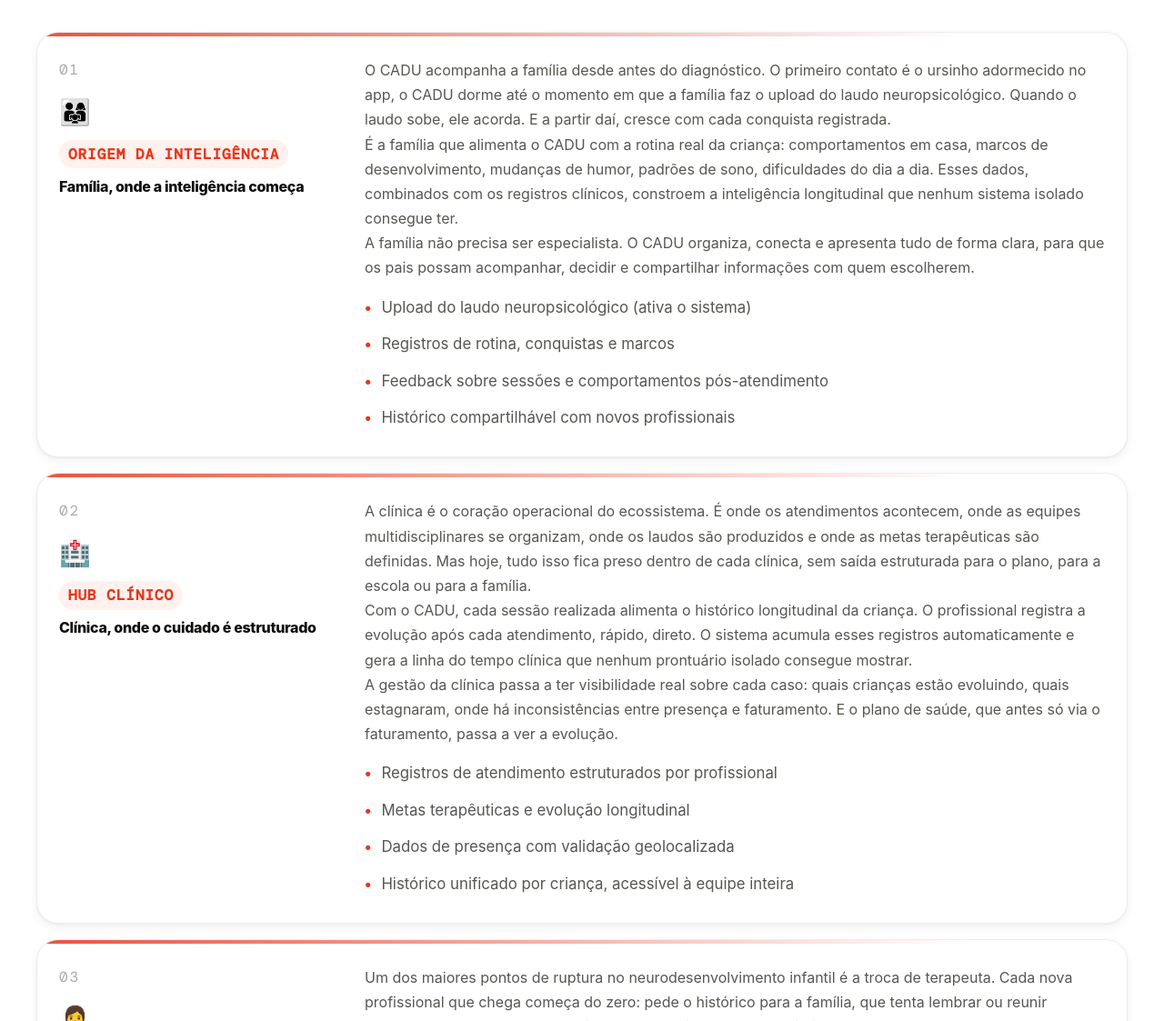
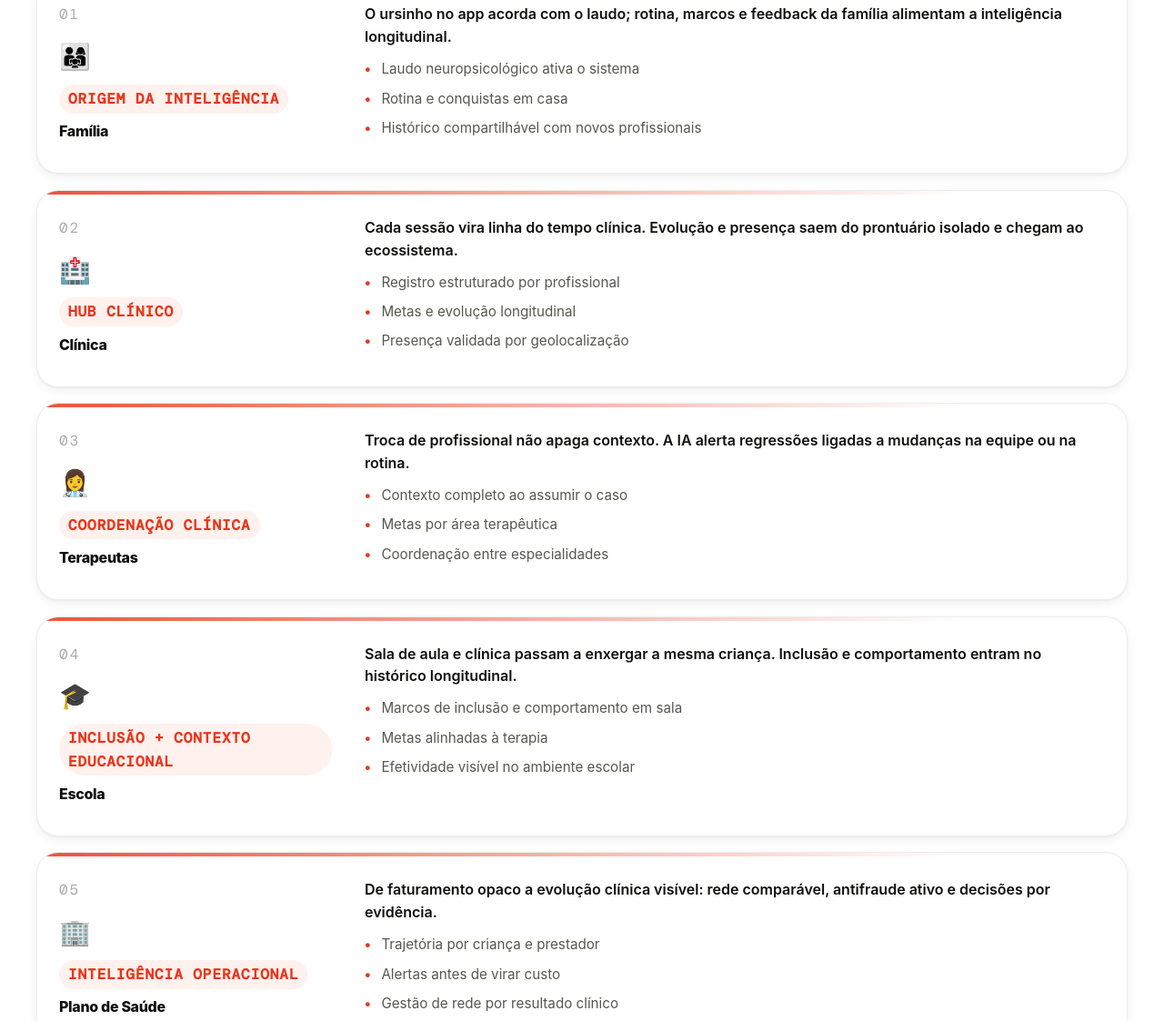
Before and after one commit to mariskywalker/caduhealthmed, a plain HTML site: page index.html in a window 1280 px wide. Shown: the part 4270-5393 px from the top of the page at 91% size. Drawn offline with nearby package versions, Linux system fonts and the light colour scheme; a web font is replaced by a local one.

Commit message:
Encurta copy da seção Cinco frentes com hierarquia clara.
Uma frase de impacto por frente e três bullets essenciais; títulos simplificados.

Co-authored-by: Cursor <cursoragent@cursor.com>

```diff
--- a/index.html
+++ b/index.html
@@ -760,7 +760,9 @@ footer{background:var(--black);border-top:1px solid #ffffff0f;flex-wrap:wrap;jus
 #frentes-cuidado .frente-card-head .sol-num{margin-bottom:.35rem}
 #frentes-cuidado .frente-card-head .sol-icon{margin-bottom:.15rem}
 #frentes-cuidado .frente-card-head .plano-tag{margin-left:0;margin-bottom:.25rem;display:inline-block;align-self:flex-start}
-#frentes-cuidado .frente-card-body .urgencia-list{margin-top:1rem}
+#frentes-cuidado .frente-card-body .frente-lead{color:var(--black);font-weight:600;line-height:1.55;margin-bottom:.65rem}
+#frentes-cuidado .frente-card-body .urgencia-list{margin-top:0}
+#frentes-cuidado .frente-card-body .frente-keys li{font-size:max(15px,0.95rem);margin-top:.45rem}
 @media(max-width:900px){#frentes-cuidado .frentes-stack .sol-card{grid-template-columns:1fr}}
 .cta-headline strong{color:var(--red);font-weight:900}
 /* VISÃO PLANO DE SAÚDE (iframe, Tailwind + Chart isolados) */
@@ -1156,7 +1158,7 @@ footer{background:var(--black);border-top:1px solid #ffffff0f;flex-wrap:wrap;jus
     <div class="reveal">
       <p class="eyebrow">As 5 frentes do cuidado</p>
       <h2 class="section-headline">Cinco frentes.<br/><em>Uma inteligência contínua.</em></h2>
-      <p class="section-body" style="max-width:640px;margin-bottom:0.5rem">O desenvolvimento infantil não acontece em nenhum lugar isolado. Ele acontece na escola, na clínica, na sessão com o terapeuta, no dia a dia em casa, e depende do plano que viabiliza tudo isso. O CADU é a primeira plataforma que conecta todas essas frentes em uma trajetória única por criança.</p>
+      <p class="section-body" style="max-width:560px;margin-bottom:0.5rem">Cinco frentes, um só histórico. O CADU conecta escola, clínica, terapeutas, família e plano na mesma trajetória por criança.</p>
     </div>
     <div class="frentes-stack">
       <div class="sol-card frente-card reveal">
@@ -1164,16 +1166,13 @@ footer{background:var(--black);border-top:1px solid #ffffff0f;flex-wrap:wrap;jus
           <span class="sol-num">01</span>
           <span class="sol-icon">👨‍👩‍👧</span>
           <span class="plano-tag">Origem da inteligência</span>
-          <div class="sol-title">Família, onde a inteligência começa</div>
+          <div class="sol-title">Família</div>
         </div>
         <div class="frente-card-body">
-          <p class="sol-body">O CADU acompanha a família desde antes do diagnóstico. O primeiro contato é o ursinho adormecido no app, o CADU dorme até o momento em que a família faz o upload do laudo neuropsicológico. Quando o laudo sobe, ele acorda. E a partir daí, cresce com cada conquista registrada.</p>
-          <p class="sol-body">É a família que alimenta o CADU com a rotina real da criança: comportamentos em casa, marcos de desenvolvimento, mudanças de humor, padrões de sono, dificuldades do dia a dia. Esses dados, combinados com os registros clínicos, constroem a inteligência longitudinal que nenhum sistema isolado consegue ter.</p>
-          <p class="sol-body">A família não precisa ser especialista. O CADU organiza, conecta e apresenta tudo de forma clara, para que os pais possam acompanhar, decidir e compartilhar informações com quem escolherem.</p>
-          <ul class="urgencia-list">
-            <li>Upload do laudo neuropsicológico (ativa o sistema)</li>
-            <li>Registros de rotina, conquistas e marcos</li>
-            <li>Feedback sobre sessões e comportamentos pós-atendimento</li>
+          <p class="sol-body frente-lead">O ursinho no app acorda com o laudo; rotina, marcos e feedback da família alimentam a inteligência longitudinal.</p>
+          <ul class="urgencia-list frente-keys">
+            <li>Laudo neuropsicológico ativa o sistema</li>
+            <li>Rotina e conquistas em casa</li>
             <li>Histórico compartilhável com novos profissionais</li>
           </ul>
         </div>
@@ -1183,17 +1182,14 @@ footer{background:var(--black);border-top:1px solid #ffffff0f;flex-wrap:wrap;jus
           <span class="sol-num">02</span>
           <span class="sol-icon">🏥</span>
           <span class="plano-tag">Hub clínico</span>
-          <div class="sol-title">Clínica, onde o cuidado é estruturado</div>
+          <div class="sol-title">Clínica</div>
         </div>
         <div class="frente-card-body">
-          <p class="sol-body">A clínica é o coração operacional do ecossistema. É onde os atendimentos acontecem, onde as equipes multidisciplinares se organizam, onde os laudos são produzidos e onde as metas terapêuticas são definidas. Mas hoje, tudo isso fica preso dentro de cada clínica, sem saída estruturada para o plano, para a escola ou para a família.</p>
-          <p class="sol-body">Com o CADU, cada sessão realizada alimenta o histórico longitudinal da criança. O profissional registra a evolução após cada atendimento, rápido, direto. O sistema acumula esses registros automaticamente e gera a linha do tempo clínica que nenhum prontuário isolado consegue mostrar.</p>
-          <p class="sol-body">A gestão da clínica passa a ter visibilidade real sobre cada caso: quais crianças estão evoluindo, quais estagnaram, onde há inconsistências entre presença e faturamento. E o plano de saúde, que antes só via o faturamento, passa a ver a evolução.</p>
-          <ul class="urgencia-list">
-            <li>Registros de atendimento estruturados por profissional</li>
-            <li>Metas terapêuticas e evolução longitudinal</li>
-            <li>Dados de presença com validação geolocalizada</li>
-            <li>Histórico unificado por criança, acessível à equipe inteira</li>
+          <p class="sol-body frente-lead">Cada sessão vira linha do tempo clínica. Evolução e presença saem do prontuário isolado e chegam ao ecossistema.</p>
+          <ul class="urgencia-list frente-keys">
+            <li>Registro estruturado por profissional</li>
+            <li>Metas e evolução longitudinal</li>
+            <li>Presença validada por geolocalização</li>
           </ul>
         </div>
       </div>
@@ -1202,17 +1198,14 @@ footer{background:var(--black);border-top:1px solid #ffffff0f;flex-wrap:wrap;jus
           <span class="sol-num">03</span>
           <span class="sol-icon">👩‍⚕️</span>
           <span class="plano-tag">Coordenação clínica</span>
-          <div class="sol-title">Terapeutas, sem recomeçar do zero</div>
+          <div class="sol-title">Terapeutas</div>
         </div>
         <div class="frente-card-body">
-          <p class="sol-body">Um dos maiores pontos de ruptura no neurodesenvolvimento infantil é a troca de terapeuta. Cada nova profissional que chega começa do zero: pede o histórico para a família, que tenta lembrar ou reunir documentos soltos. Sessões valiosas são perdidas em reconstituição de contexto.</p>
-          <p class="sol-body">Com o CADU, a troca de terapeuta não apaga o histórico. Tudo está estruturado, acessível, longitudinal. A nova profissional chega já com contexto: o que foi tentado, o que funcionou, onde houve regressão, qual o perfil sensorial da criança, quais as metas em curso.</p>
-          <p class="sol-body">Além disso, o CADU detecta automaticamente padrões críticos, como quedas de evolução correlacionadas a trocas de profissional ou mudanças de rotina, gerando alertas antes que meses de regressão passem sem ser identificados.</p>
-          <ul class="urgencia-list">
-            <li>Contexto completo ao assumir um caso</li>
-            <li>Menos tempo em alinhamento informal (WhatsApp, reuniões)</li>
-            <li>Registro de metas e progresso por área terapêutica</li>
-            <li>Coordenação automática entre fono, TO, psicólogo, psiquiatra</li>
+          <p class="sol-body frente-lead">Troca de profissional não apaga contexto. A IA alerta regressões ligadas a mudanças na equipe ou na rotina.</p>
+          <ul class="urgencia-list frente-keys">
+            <li>Contexto completo ao assumir o caso</li>
+            <li>Metas por área terapêutica</li>
+            <li>Coordenação entre especialidades</li>
           </ul>
         </div>
       </div>
@@ -1221,17 +1214,14 @@ footer{background:var(--black);border-top:1px solid #ffffff0f;flex-wrap:wrap;jus
           <span class="sol-num">04</span>
           <span class="sol-icon">🎓</span>
           <span class="plano-tag">Inclusão + contexto educacional</span>
-          <div class="sol-title">Escola, onde o desenvolvimento se manifesta</div>
+          <div class="sol-title">Escola</div>
         </div>
         <div class="frente-card-body">
-          <p class="sol-body">A escola é onde os avanços clínicos precisam aparecer na prática, e onde os sinais mais importantes do desenvolvimento real da criança surgem primeiro. Mas hoje, escola e clínica operam em mundos completamente separados. O que acontece na terapia não chega ao professor. O que o professor observa não chega ao terapeuta.</p>
-          <p class="sol-body">O CADU conecta o contexto educacional ao histórico longitudinal da criança. Marcos de inclusão escolar, adaptações curriculares, comportamentos em sala e relatórios pedagógicos entram no mesmo sistema que reúne os dados clínicos, criando uma visão completa que nenhum dos dois atores tinha isoladamente.</p>
-          <p class="sol-body">Para a operadora, isso significa dados sobre efetividade real: a criança está generalizando os avanços terapêuticos para o ambiente escolar? A frequência de sessões está correlacionada com melhora observável na escola? Pela primeira vez, é possível responder a essa pergunta.</p>
-          <ul class="urgencia-list">
+          <p class="sol-body frente-lead">Sala de aula e clínica passam a enxergar a mesma criança. Inclusão e comportamento entram no histórico longitudinal.</p>
+          <ul class="urgencia-list frente-keys">
             <li>Marcos de inclusão e comportamento em sala</li>
-            <li>Alinhamento com metas terapêuticas ativas</li>
-            <li>Relatórios pedagógicos integrados ao histórico</li>
-            <li>Visão do impacto real do tratamento no dia a dia escolar</li>
+            <li>Metas alinhadas à terapia</li>
+            <li>Efetividade visível no ambiente escolar</li>
           </ul>
         </div>
       </div>
@@ -1240,19 +1230,14 @@ footer{background:var(--black);border-top:1px solid #ffffff0f;flex-wrap:wrap;jus
           <span class="sol-num">05</span>
           <span class="sol-icon">🏢</span>
           <span class="plano-tag">Inteligência operacional</span>
-          <div class="sol-title">Plano de Saúde, de custo opaco a investimento inteligente</div>
+          <div class="sol-title">Plano de Saúde</div>
         </div>
         <div class="frente-card-body">
-          <p class="sol-body">O plano de saúde é quem viabiliza o ecossistema inteiro, e quem menos enxerga o que está acontecendo dentro dele. A operadora recebe faturamento, não evolução. Autoriza sessões sem saber se estão funcionando. Paga tratamentos longos sem evidência de progresso. E quando percebe irregularidades, a auditoria já é tardia.</p>
-          <p class="sol-body">Com o CADU, a operadora passa a ter o que nunca teve: visibilidade clínica longitudinal. Não apenas &quot;quantas sessões foram realizadas&quot;, mas &quot;como esta criança evoluiu ao longo de 18 meses, com quais profissionais, em quais áreas, com qual frequência real&quot;.</p>
-          <p class="sol-body">Isso transforma radicalmente a capacidade de gestão: auditoria ativa com antifraude por geolocalização, comparativo de performance entre clínicas credenciadas, detecção precoce de estagnação clínica, e base técnica para revisão de autorizações, não por restrição, mas por inteligência.</p>
-          <ul class="urgencia-list">
-            <li>Evolução clínica longitudinal por criança e por prestador</li>
-            <li>Presença confirmada com check-in geolocalizado</li>
-            <li>Alertas automáticos de inconsistência antes de virar custo</li>
-            <li>Comparativo de performance entre clínicas da rede credenciada</li>
-            <li>Taxa de evolução por área terapêutica e por profissional</li>
-            <li>Base sólida para decisões de autorização e gestão de rede</li>
+          <p class="sol-body frente-lead">De faturamento opaco a evolução clínica visível: rede comparável, antifraude ativo e decisões por evidência.</p>
+          <ul class="urgencia-list frente-keys">
+            <li>Trajetória por criança e prestador</li>
+            <li>Alertas antes de virar custo</li>
+            <li>Gestão de rede por resultado clínico</li>
           </ul>
         </div>
       </div>
@@ -1265,7 +1250,7 @@ footer{background:var(--black);border-top:1px solid #ffffff0f;flex-wrap:wrap;jus
       <div class="cn"><div class="cn-ico">🎓</div><span>Escola</span><span class="cn-tag">Inclusão</span></div>
       <div class="cn"><div class="cn-ico">👩‍⚕️</div><span>Terapeutas</span><span class="cn-tag">Continuidade</span></div>
     </div>
-    <p class="section-body reveal d3" style="text-align:center;max-width:52ch;margin:2rem auto 0">Cada frente alimenta o CADU. O CADU devolve inteligência para todas elas. Pela primeira vez, o ecossistema inteiro enxerga a mesma criança.</p>
+    <p class="section-body reveal d3" style="text-align:center;max-width:44ch;margin:2rem auto 0">Cada frente alimenta o CADU. O ecossistema inteiro enxerga a mesma criança.</p>
   </div>
 </section>
 
```
